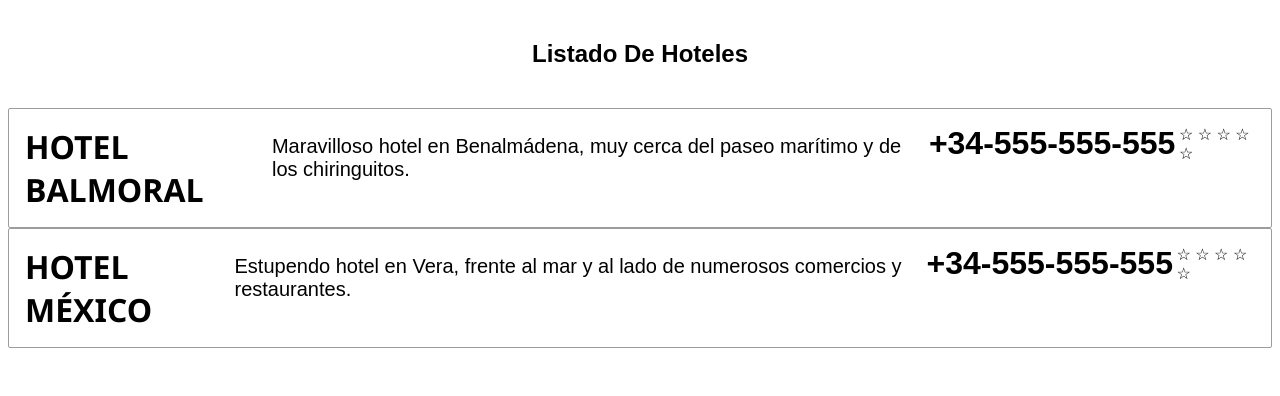
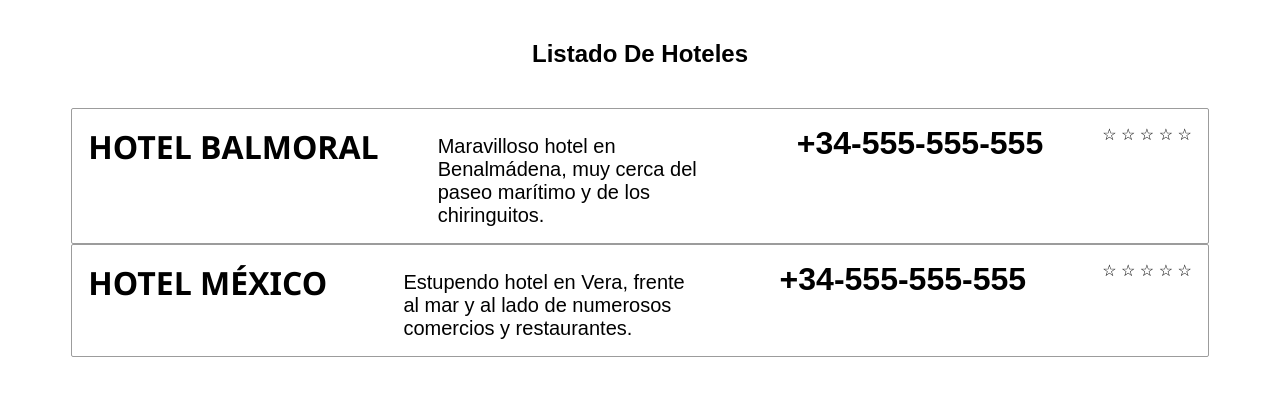
Before and after one commit to conchaasensio/bootcamp-js-laboratotio, a plain HTML site: page modulo-0/index.html in a window 1280 px wide. Drawn offline with Linux system fonts and the light colour scheme.

Commit message:
Fix width in site styles

```diff
--- a/modulo-0/site.css
+++ b/modulo-0/site.css
@@ -10,7 +10,7 @@ body {
 
 .hotels-body {
   margin: auto;
-  min-width: 90%;
+  max-width: 90%;
 }
 
 .hotel-item {
@@ -34,7 +34,7 @@ body {
 
 .hotel-description-container {
   padding-top: 10px;
-  min-width: 300px;
+  max-width: 300px;
 }
 
 .hotel-description {
@@ -47,7 +47,7 @@ body {
 }
 
 .hotel-telephone-container {
-  min-width: 250px;
+  max-width: 250px;
 }
 
 .hotel-telephone {
```
